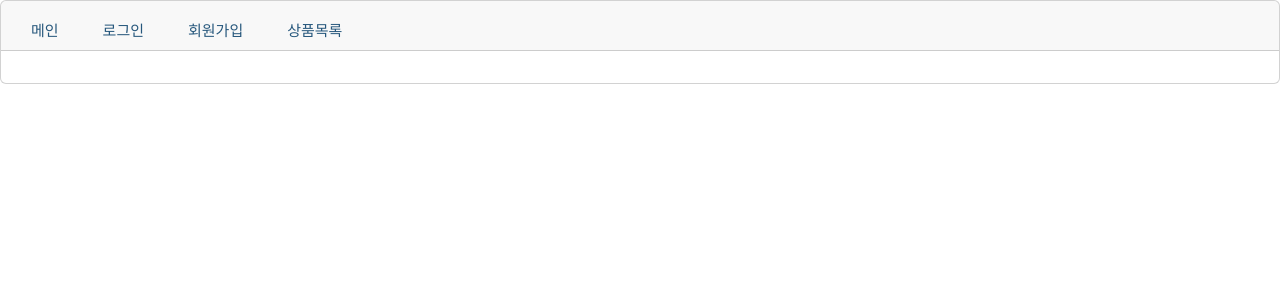
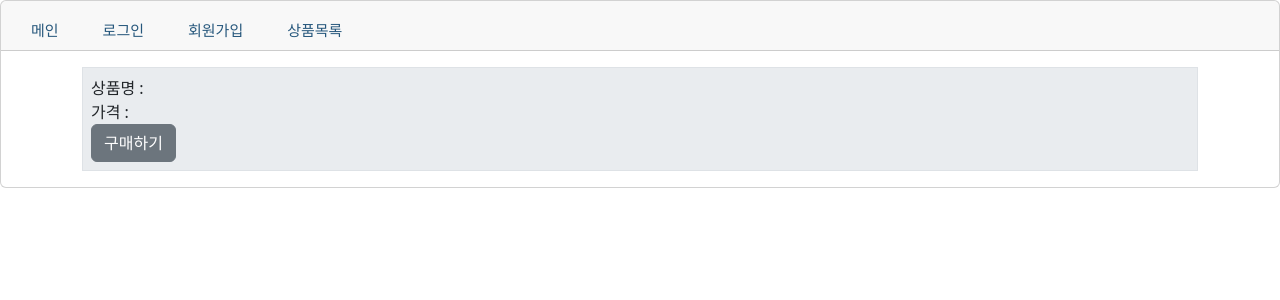
Before and after one commit to jeonDev/commerce-ui, a Vue app: page /product/1 in a window 1280 px wide. Shown: the top 300 px of the page. Built offline with nearby package versions, Linux system fonts and the light colour scheme; no server answers.

Commit message:
feat : 상품 상세페이지 화면 추가 및 상품 리스트 화면 수정

```diff
--- a/src/components/product/ProductDetail.vue
+++ b/src/components/product/ProductDetail.vue
@@ -1,6 +1,33 @@
 <template>
   <div class="container">
-
+    <div class="d-flex justify-content-between border p-2 bg-body-secondary">
+      <div>
+        <div>
+          <span>
+            상품명 :
+          </span>
+          <span>
+          {{productInfo.productName}}
+          </span>
+        </div>
+        <div>
+          <span>
+            가격 :
+          </span>
+          <span>
+            {{productInfo.price}}
+          </span>
+        </div>
+        <div>
+          <b-button>
+            구매하기
+          </b-button>
+        </div>
+      </div>
+      <div>
+        {{productInfo.productDetail}}
+      </div>
+    </div>
   </div>
 </template>
 
@@ -10,13 +37,17 @@ import {productDetailApi} from "@/api/ProductApi.js";
 export default {
   data() {
     return {
-      response: []
+      productInfo: []
     }
   },
   methods: {
     async productDetailGetApiCall(productInfoSeq) {
       const res = await productDetailApi(productInfoSeq);
-      this.response = res.data;
+      if (res.code === '0000') {
+        this.productInfo = res.data;
+      } else {
+        // TODO: Error Modal
+      }
     },
   },
   created() {
--- a/src/components/product/ProductList.vue
+++ b/src/components/product/ProductList.vue
@@ -3,21 +3,28 @@
     <!--  상품 목록  -->
     <div>
       <div
-          class="border"
+          class="border p-2 m-2 bg-body-secondary"
           v-for="item in response"
           @click="moveDetailPage(item.productInfoSeq)"
       >
         <div>
-          {{item.productName}}
+          상품명 : {{item.productName}}
         </div>
         <div>
-          {{item.productDetail}}
+          <span>
+            가격 : {{item.price}}
+          </span>
+          <span v-if="item.discountPrice" style="font-size: 12px; color: orangered">
+            (할인 가격 : {{item.discountPrice}})
+          </span>
         </div>
-        <div>
-          {{item.discountPrice}} {{item.price}}
-        </div>
-        <div v-for="opt in item.productOptions">
-          {{opt}}
+        <div class="d-flex" v-if="item.productOptions.length > 0">
+          <div>
+            옵션 :
+          </div>
+          <div v-for="opt in item.productOptions">
+            {{opt}}
+          </div>
         </div>
       </div>
     </div>
```
